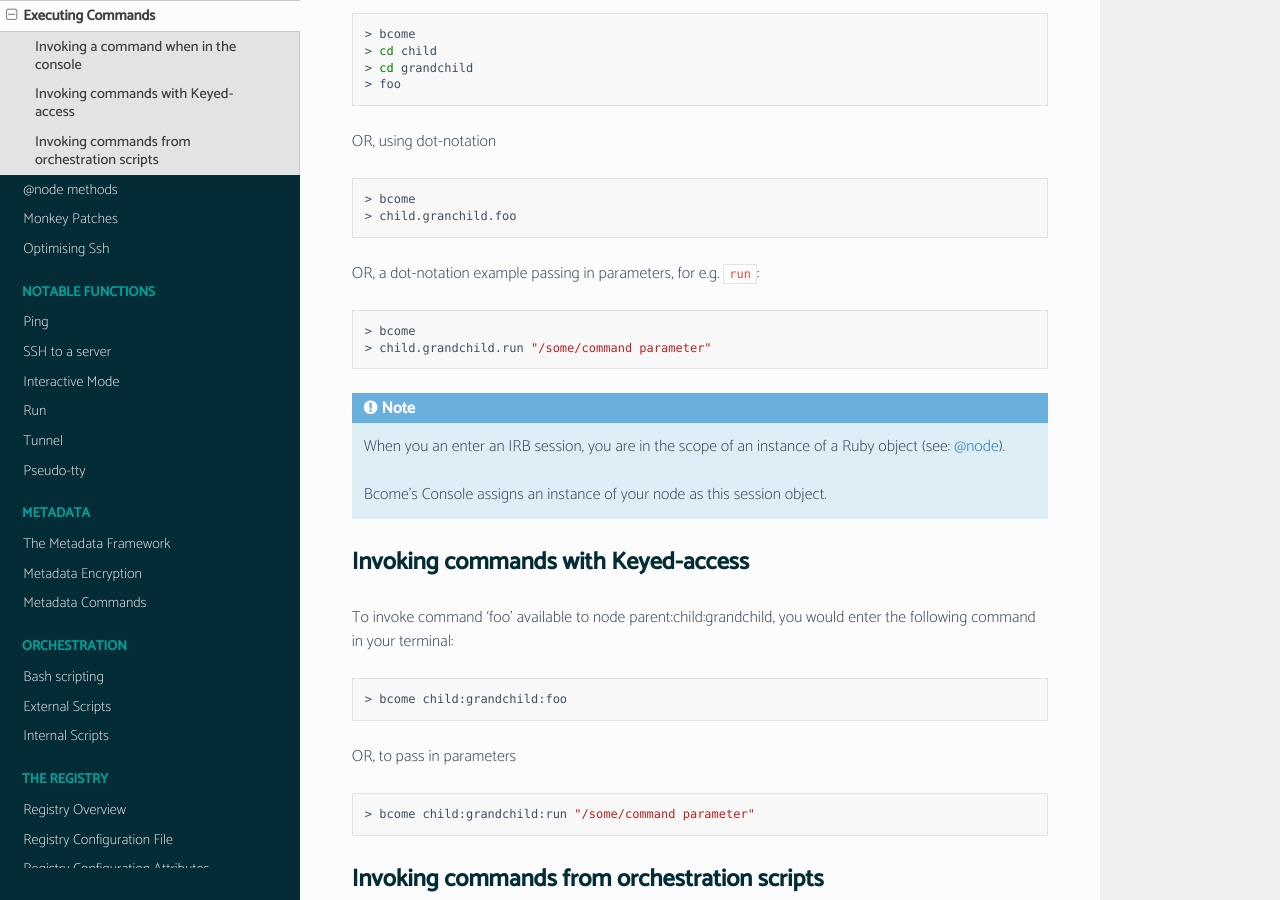
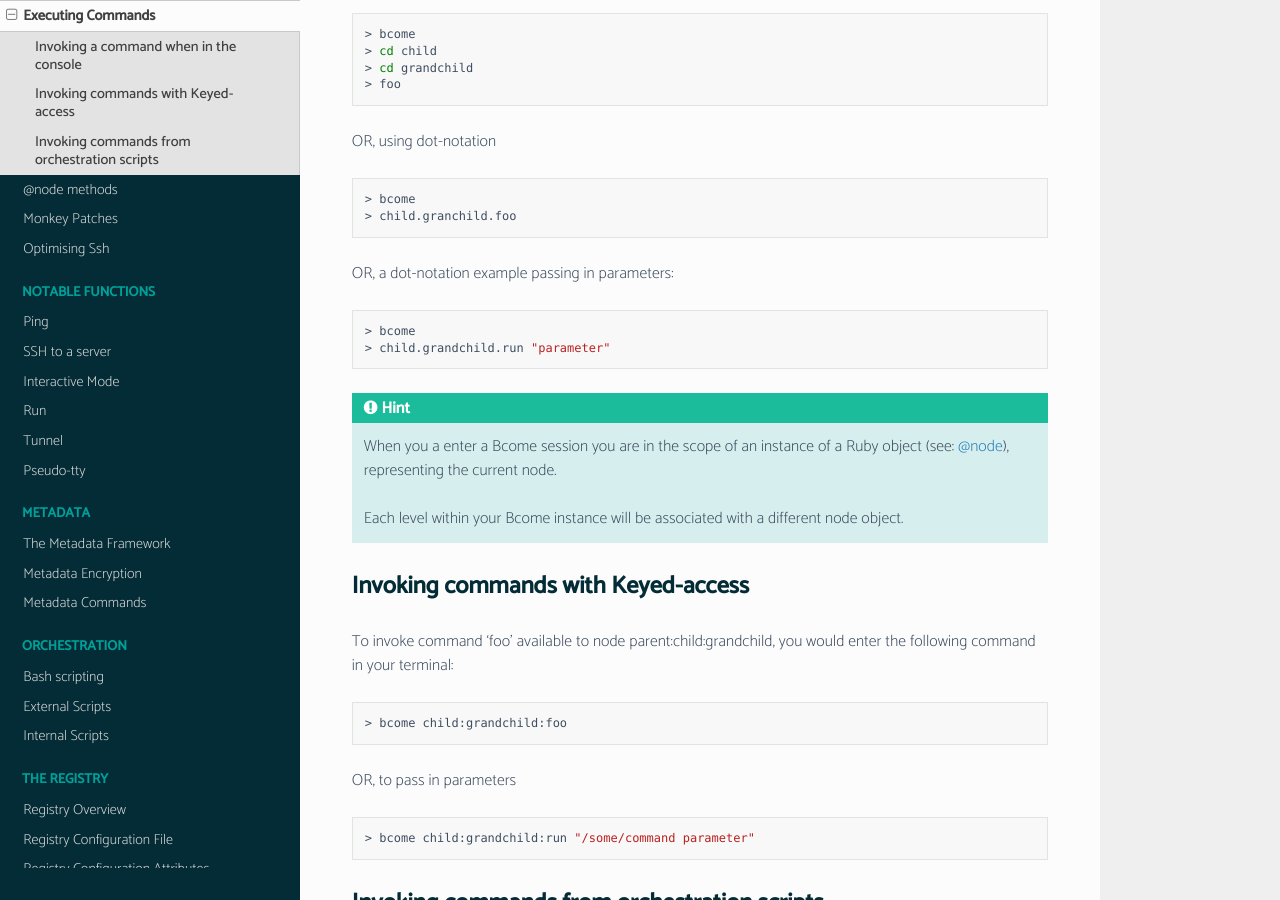
Before and after one commit to webzakimbo/bcome-read-the-docs, a Sphinx documentation site: the page built from docs/source/usage/executing-commands.rst, in a window 1280 px wide and 900 px high, scrolled down 888 px. Built offline with Sphinx 7.4.7 and the Read the Docs theme 2.0.0, drawn with Linux system fonts in a browser that asks for light colours; pages that are not in the unit, such as notebooks, are missing from menus.

Commit message:
added to executing commands

```diff
--- a/docs/source/usage/executing-commands.rst
+++ b/docs/source/usage/executing-commands.rst
@@ -55,19 +55,18 @@ OR, using dot-notation
   > bcome
   > child.granchild.foo
 
-OR, a dot-notation example passing in parameters, for e.g. ``run``:
+OR, a dot-notation example passing in parameters:
 
 .. code-block:: bash
 
   > bcome
-  > child.grandchild.run "/some/command parameter"
+  > child.grandchild.run "parameter"
 
-.. note::
+.. hint::
 
-   When you an enter an IRB session, you are in the scope of an instance of a Ruby object (see: :doc:`../core-concepts/node`).
+   When you a enter a Bcome session you are in the scope of an instance of a Ruby object (see: :doc:`../core-concepts/node`), representing the current node.
 
-   Bcome's Console assigns an instance of your node as this session object.
-
+   Each level within your Bcome instance will be associated with a different node object.
 
 Invoking commands with Keyed-access
 -----------------------------------
```
